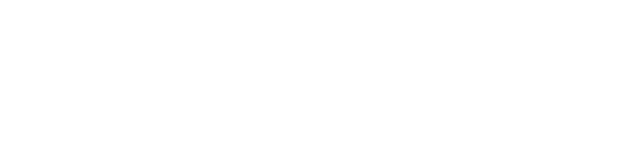
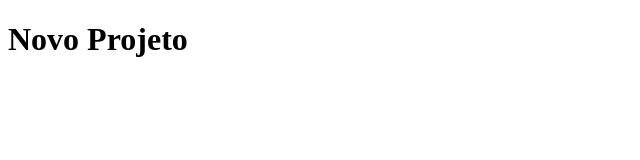
Before and after one commit to CodexZombie/curso-git, a plain HTML site: page index.html in a window 1280 px wide. Shown: the whole page, without its empty margins (0-640 px from the left). Drawn offline with Linux system fonts and the light colour scheme.

Commit message:
titulo da página

```diff
--- a/index.html
+++ b/index.html
@@ -7,6 +7,6 @@
     <title>Novo Documento</title>
 </head>
 <body>
-
+    <h1>Novo Projeto</h1>
 </body>
 </html>
```
